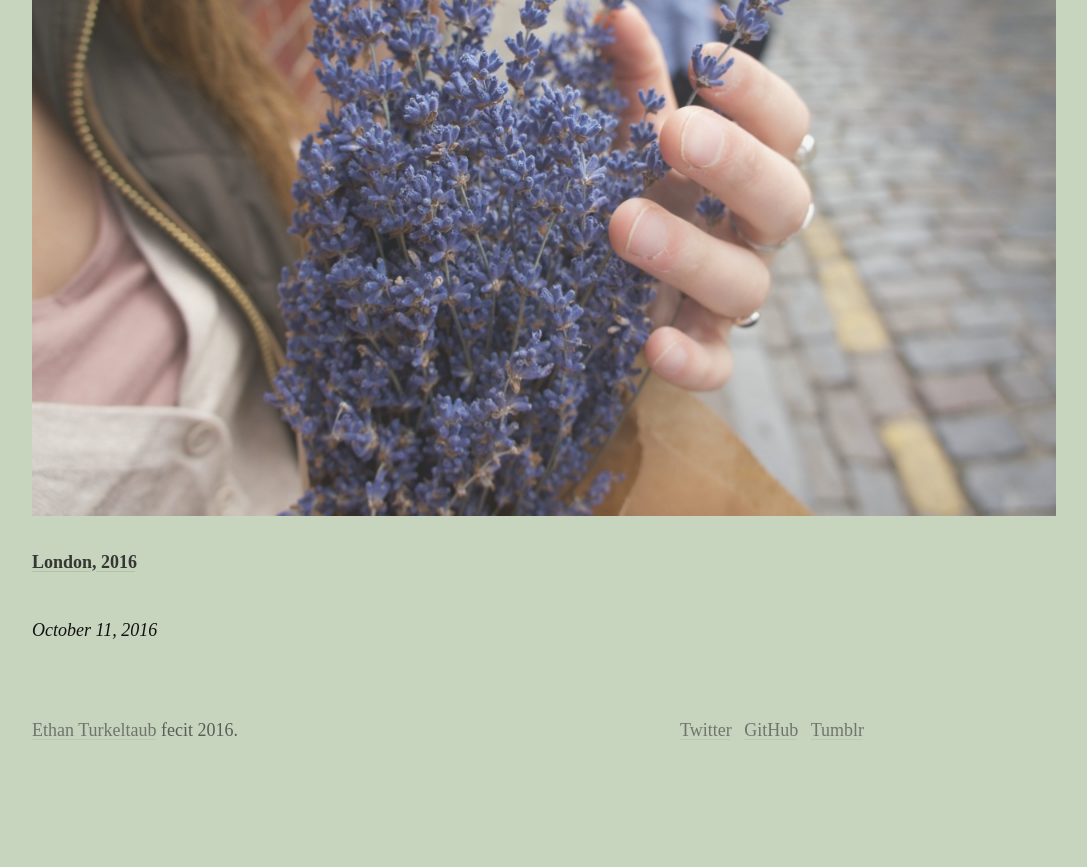
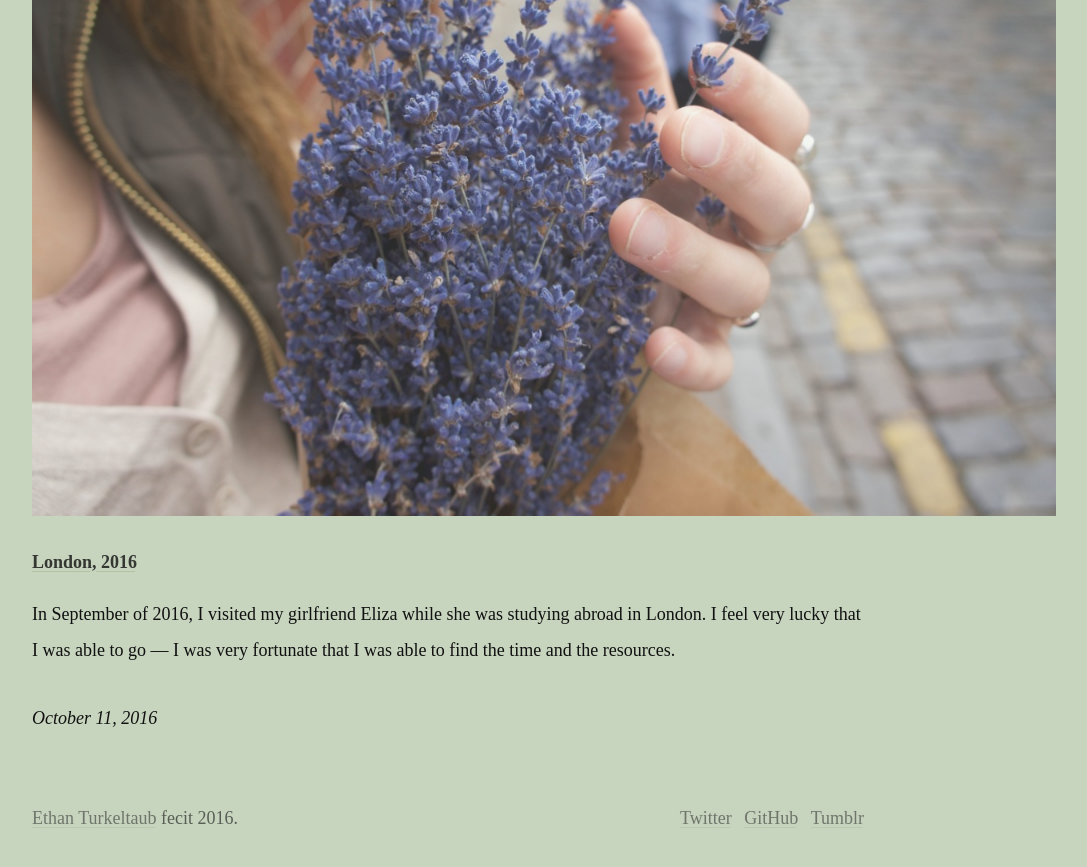
Before and after one commit to ethnt/ethnt.me, a Jekyll site: the page built from _posts/2016-10-11-london-2016.markdown, in a window 1280 px wide and 900 px high, scrolled down 9371 px. Shown: the top 867 px of the window, without its empty margins (96-1183 px from the left). Built offline with Jekyll 4.4.1, drawn with Linux system fonts in a browser that asks for light colours; before the commit the page ends 10183 px from its top, so only the background shows below that.

Commit message:
Updated London 2016

```diff
--- a/_posts/2016-10-11-london-2016.markdown
+++ b/_posts/2016-10-11-london-2016.markdown
@@ -16,3 +16,5 @@
 - "/uploads/london012.jpg"
 - "/uploads/london013.jpg"
 ---
+
+In September of 2016, I visited my girlfriend Eliza while she was studying abroad in London. I feel very lucky that I was able to go — I was very fortunate that I was able to find the time and the resources.
```
